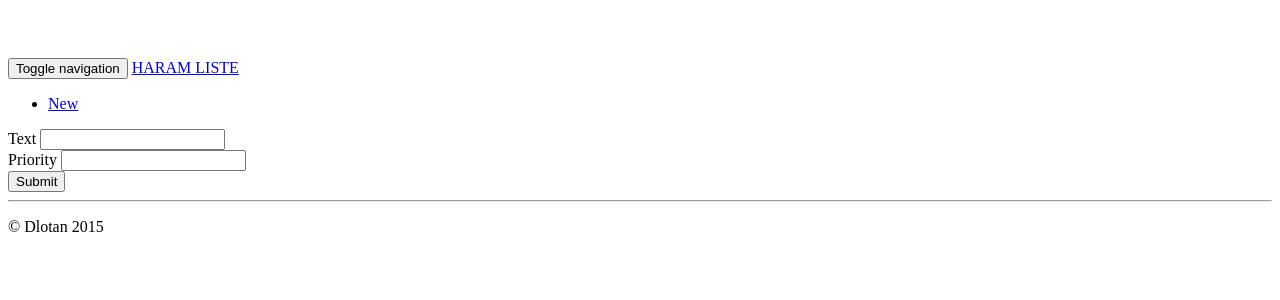
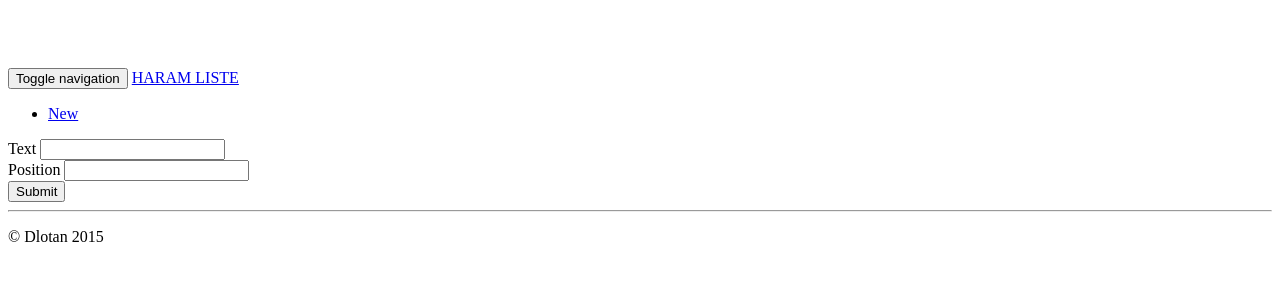
Before and after one commit to Dlotan/haram-liste, a Flask app: template templates/new.html in a window 1280 px wide. Shown: the top 300 px of the page. Run offline with Flask 2, Linux system fonts and the light colour scheme; the template is opened without the code that fills it: values that come from a table or form of the project are taken from there, others are empty; some libraries are stand-ins or nearby versions.

```diff
--- a/main.py
+++ b/main.py
@@ -1,4 +1,4 @@
-from flask import Flask, render_template, redirect
+from flask import Flask, render_template, redirect, flash
 from flask_bootstrap import Bootstrap
 from google.appengine.ext import ndb
 from flask.ext.wtf import Form
@@ -9,12 +9,63 @@ import time
 
 class NewForm(Form):
     text = StringField('Text', validators=[DataRequired()])
-    priority = IntegerField('Priority')
+    position = IntegerField('Position')
     submit = SubmitField('Submit')
 
 class HaramPosition(ndb.Model):
     text = ndb.TextProperty()
-    priority = ndb.IntegerProperty()
+    position = ndb.IntegerProperty()
+
+    @classmethod
+    def get_highest_position(cls):
+        harams = HaramPosition.query().order(-HaramPosition.position).fetch(1)
+        for haram in harams:
+            return haram.position
+
+    @classmethod
+    def new(cls, text, position):
+        harams = HaramPosition.query(HaramPosition.position >= position).order(HaramPosition.position).fetch(20000)
+        has_higher = False
+        for haram in harams:
+            has_higher = True
+            haram.position += 1
+            haram.put()
+        if not has_higher:
+            highest_position = HaramPosition.get_highest_position()
+            if highest_position:
+                position = highest_position + 1
+            if not highest_position:
+                position = 1
+        HaramPosition(text=text, position=position).put()
+
+    @classmethod
+    def upvote(cls, haram_id):
+        haram_position = HaramPosition.get_by_id(haram_id)
+        if haram_position.position == 1:
+            flash("Already on top")
+            return
+        harams = HaramPosition.query(HaramPosition.position
+                                     < haram_position.position).order(HaramPosition.position).fetch(20000)
+        for haram in harams:
+            haram.position += 1
+            haram.put()
+        haram_position.position -= 1
+        haram_position.put()
+
+    @classmethod
+    def downvote(cls, haram_id):
+        haram_position = HaramPosition.get_by_id(haram_id)
+        if haram_position.position == HaramPosition.get_highest_position():
+            flash("Already on bottom")
+            return
+        harams = HaramPosition.query(HaramPosition.position
+                                     > haram_position.position).order(HaramPosition.position).fetch(20000)
+        for haram in harams:
+            haram.position -= 1
+            haram.put()
+        haram_position.position += 1
+        haram_position.put()
+
 
 app = Flask(__name__)
 app.secret_key = 'asd123'
@@ -22,7 +73,7 @@ Bootstrap(app)
 
 @app.route('/')
 def index():
-    harams = HaramPosition.query().order(-HaramPosition.priority).fetch(1000)
+    harams = HaramPosition.query().order(HaramPosition.position).fetch(20000)
     return render_template('index.html', harams=harams)
 
 @app.route('/new', methods=('GET', 'POST'))
@@ -30,28 +81,24 @@ def new():
     form = NewForm()
     if form.validate_on_submit():
         text = form.text.data
-        priority = form.priority.data
-        haramposition = HaramPosition(text=text, priority=priority)
-        haramposition.put()
+        position = form.position.data
+        HaramPosition.new(text, position)
         time.sleep(1)
+        flash("Created")
         return redirect('/')
     return render_template('new.html', form=form)
 
 
 @app.route('/upvote/<haram_id>')
 def upvote(haram_id):
-    haram_position = HaramPosition.get_by_id(int(haram_id))
-    haram_position.priority += 1
-    haram_position.put()
+    HaramPosition.upvote(int(haram_id))
     time.sleep(1)
     return redirect('/')
 
 
 @app.route('/downvote/<haram_id>')
 def downvote(haram_id):
-    haram_position = HaramPosition.get_by_id(int(haram_id))
-    haram_position.priority -= 1
-    haram_position.put()
+    HaramPosition.downvote(int(haram_id))
     time.sleep(1)
     return redirect('/')
 
@@ -66,6 +113,7 @@ def deletereally(haram_id):
     haram_position = HaramPosition.get_by_id(int(haram_id))
     haram_position.key.delete()
     time.sleep(1)
+    flash("Deleted")
     return redirect('/')
 
 
--- a/templates/base.html
+++ b/templates/base.html
@@ -7,7 +7,7 @@
 {{ super() }}
 <style>
     body {
-      padding-top: 50px;
+      padding-top: 60px;
     }
 </style>
 {% endblock %}
```
Also changed, not shown: templates/delete.html (+7 -2 lines), templates/index.html (+4 -4 lines).
